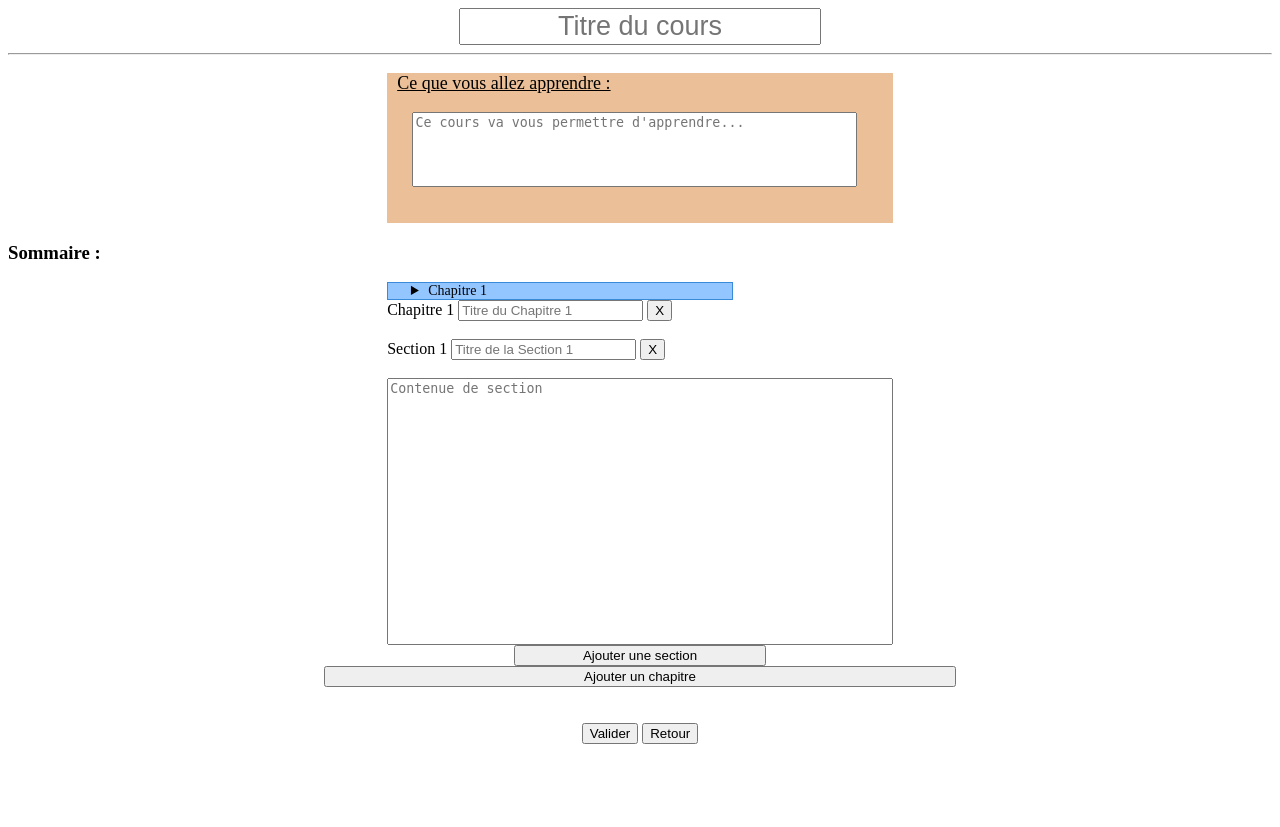
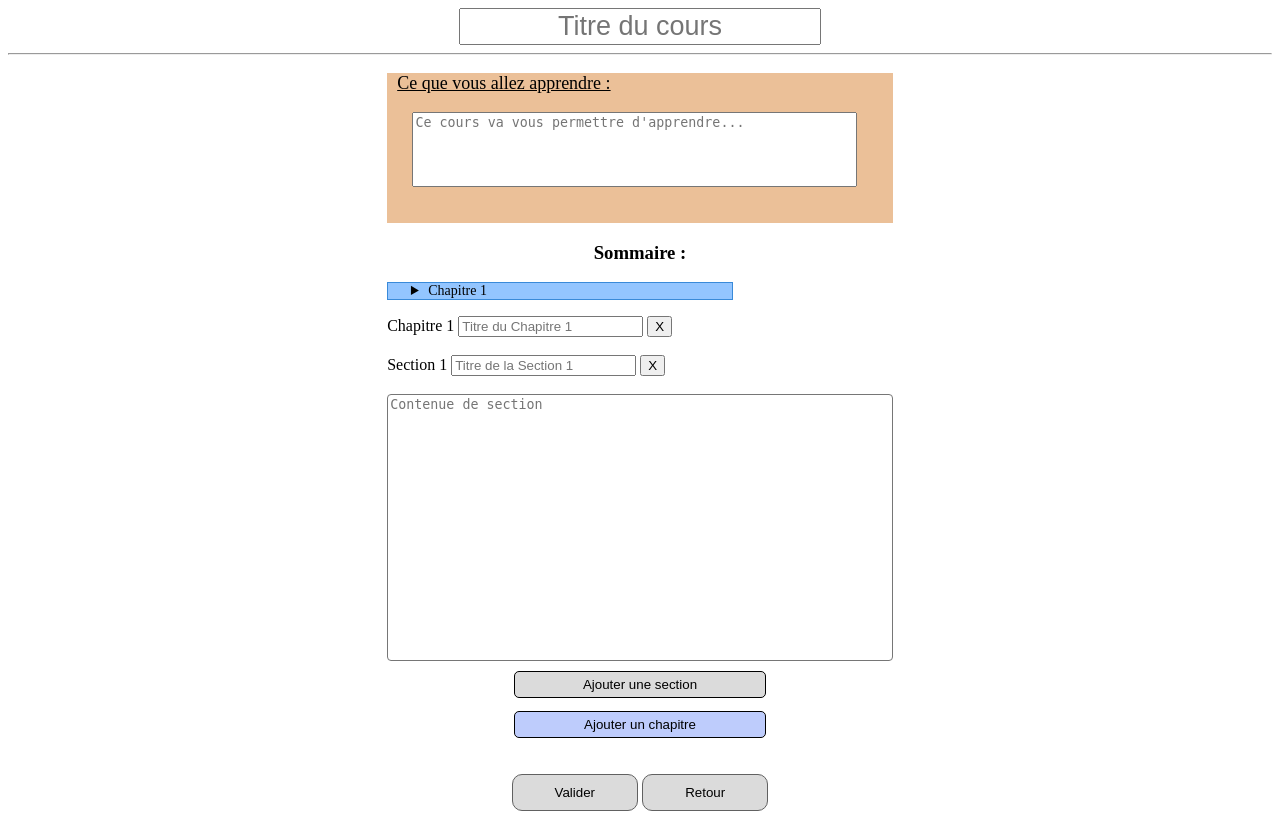
Before and after one commit to FC-Dijkstra/SiteFormation_DAW, a PHP site: page /front/PHP/Admin/ajoutCours.php in a window 1280 px wide. Before the commit the page ends 744 px from the top, so only its background shows below. Run offline with PHP 8.4, Linux system fonts and the light colour scheme; some libraries are stand-ins or nearby versions.

Commit message:
Update ajoutCours.css
tout est dit

```diff
--- a/front/CSS/Admin/ajoutCours.css
+++ b/front/CSS/Admin/ajoutCours.css
@@ -1,3 +1,22 @@
+.createCours h3{
+    text-align: center;
+}
+
+#Cours{
+    padding-top: 1em;
+}
+
+.Sommaire{
+    margin-bottom: 2%;
+}
+
+.sectiontxt{
+    border-radius: 4px;
+}
+
+.delChap:hover{
+    background-color: rgb(248, 91, 91);
+}
 
 .apprendre{
     width: 88%;
@@ -6,17 +25,55 @@
     height: 75px;
 }
 
+.addChap {
+    width:20%;
+}
 
-.delChap {
+.valider, .retour{
+    width: 10%;
+    padding: 10px 10px;
+    border-radius: 10px;
+    border: 1px solid rgb(97, 97, 97);
+    background-color: rgb(219, 219, 219);
+}
+
+.valider:hover, .retour:hover, .addSection:hover{
+    background-color: rgb(206, 206, 206);
+    transition: 500ms;
+}
+
+.addChap:hover{
+    background-color: rgb(168, 188, 255);
+    transition: 500ms;
+}
+
+.addChap{
+    width: 20%;
+    display: block;
+    margin-left: auto;
+    margin-right: auto;
+    border: 1px solid black;
+    border-radius: 5px;
+    background-color:rgb(190, 204, 252);
+    padding: 5px 5px;
+    margin-top: 1%;
 }
 
 
-.addSection, .addChap{
+.addSection{
     width: 50%;
     display: block;
     margin-left: auto;
     margin-right: auto;
+    border: 1px solid black;
+    border-radius: 5px;
+    background-color: rgb(219, 219, 219);
+    padding: 5px 5px;
+    margin-bottom: 2%;
+    margin-top: 2%;
 }
+
+
 #butt{
     text-align: center;
 }
@@ -113,6 +170,7 @@ form{
 }
 
 .footer{
+    margin-top: 2%;
     bottom: auto;
 }
 
```
